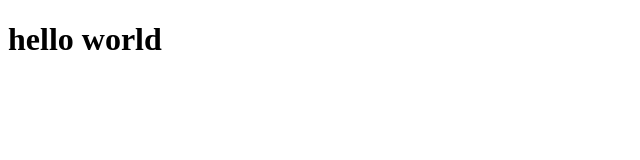
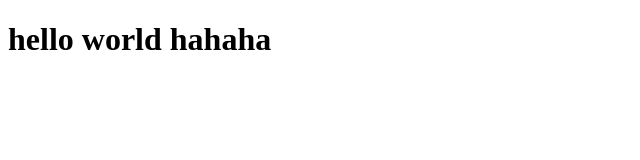
Before and after one commit to matiansari/check, a plain HTML site: page index.html in a window 1280 px wide. Shown: the whole page, without its empty margins (0-640 px from the left). Drawn offline with Linux system fonts and the light colour scheme.

Commit message:
add haha

```diff
--- a/index.html
+++ b/index.html
@@ -7,6 +7,6 @@
     <title>Document</title>
 </head>
 <body>
-    <h1>hello world</h1>
+    <h1>hello world  hahaha</h1>
 </body>
 </html>
```
